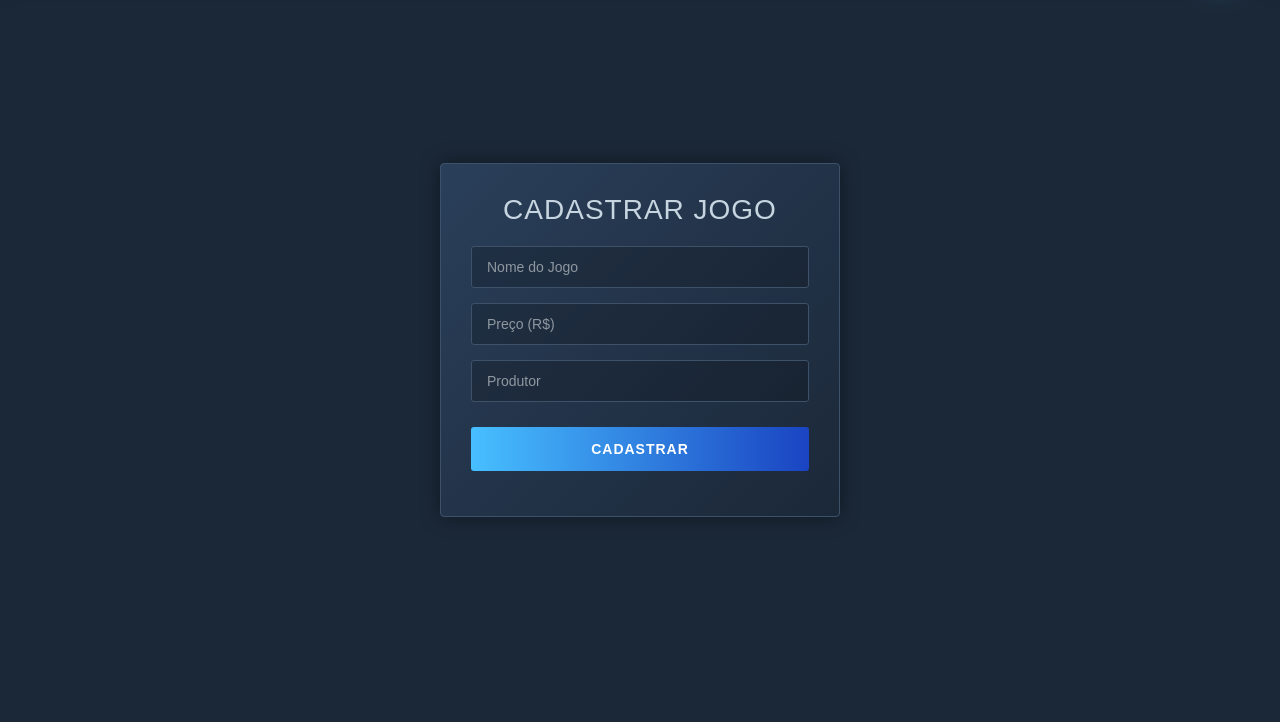
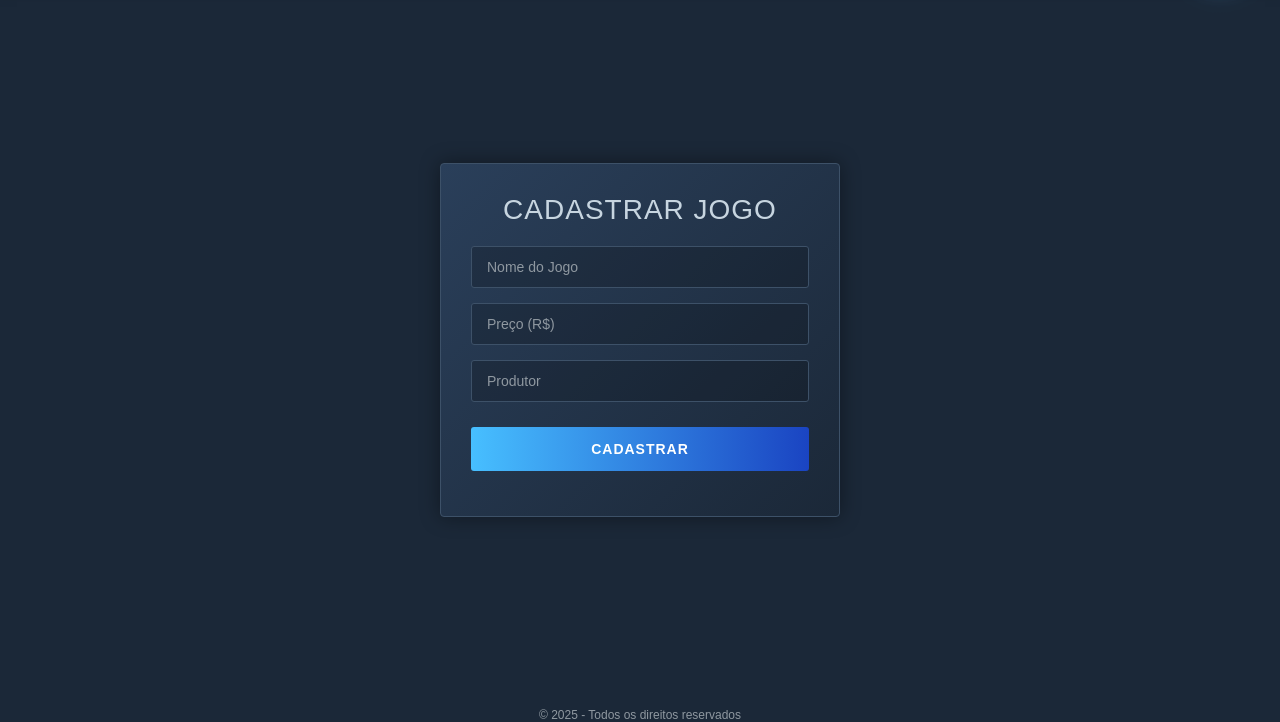
Before and after one commit to Elitinho123456/FrameWork_I_Trabalho_Loja-de-Jogos, a website: page src/cadastroJogos/cadastroJogos.html in a window 1280 px wide. Shown: the part 112-834 px from the top of the page. Before the commit the page ends 800 px from the top, so only its background shows below. Drawn offline with Linux system fonts and the light colour scheme.

Commit message:
Some Update

```diff
--- a/src/cadastroJogos/cadastroJogos.css
+++ b/src/cadastroJogos/cadastroJogos.css
@@ -268,11 +268,19 @@ form input[type="submit"]:hover {
     transform: scale(1.1);
 }
 
+footer {
+    margin-top: 20px;
+    text-align: center;
+    font-size: 12px;
+    color: #8f98a0;
+}
+
 @keyframes fadeIn {
     from {
         opacity: 0;
         transform: translateY(-10px);
     }
+
     to {
         opacity: 1;
         transform: translateY(0);
@@ -283,6 +291,7 @@ form input[type="submit"]:hover {
     0% {
         transform: rotate(0deg) scale(1);
     }
+
     100% {
         transform: rotate(360deg) scale(1.1);
     }
@@ -294,6 +303,7 @@ form input[type="submit"]:hover {
         transform: scale(1);
         box-shadow: 0 0 10px rgba(102, 192, 244, 0.5);
     }
+
     100% {
         transform: scale(1.05);
         box-shadow: 0 0 25px rgba(102, 192, 244, 0.8);
@@ -304,18 +314,20 @@ form input[type="submit"]:hover {
     0% {
         transform: rotate(0deg);
     }
+
     100% {
         transform: rotate(360deg);
     }
 }
 
 @keyframes hoverEffect {
-    0%, 100% {
-        filter: drop-shadow(0 0 15px rgba(102, 192, 244, 0.9))
-                drop-shadow(0 0 5px rgba(255, 255, 255, 0.7));
+
+    0%,
+    100% {
+        filter: drop-shadow(0 0 15px rgba(102, 192, 244, 0.9)) drop-shadow(0 0 5px rgba(255, 255, 255, 0.7));
     }
+
     50% {
-        filter: drop-shadow(0 0 20px rgba(102, 192, 244, 1))
-                drop-shadow(0 0 10px rgba(255, 255, 255, 0.9))
+        filter: drop-shadow(0 0 20px rgba(102, 192, 244, 1)) drop-shadow(0 0 10px rgba(255, 255, 255, 0.9))
     }
 }
--- a/src/cadastroJogos/cadastroJogos.html
+++ b/src/cadastroJogos/cadastroJogos.html
@@ -19,8 +19,7 @@
             <div class="menu-container">
 
                 <button class="botao_menu" type="button">
-                    <img src="../image/menu-burger.svg"
-                        alt="MENU" width="50px" height="50px">
+                    <img src="../image/menu-burger.svg" alt="MENU" width="50px" height="50px">
                 </button>
 
                 <div class="menu-opcoes">
@@ -31,14 +30,12 @@
                     </a>
 
                     <a href="../comprajogos/compra.html" class="opcao-menu">
-                        <img src="../image/shopping-cart.svg" alt="Jogos"
-                            class="menu-icone">
+                        <img src="../image/shopping-cart.svg" alt="Jogos" class="menu-icone">
                         <span>Jogos</span>
                     </a>
 
                     <a href="../outra-pagina2/index.html" class="opcao-menu">
-                        <img src="../image/apps.svg" alt="Biblioteca"
-                            class="menu-icone">
+                        <img src="../image/apps.svg" alt="Biblioteca" class="menu-icone">
                         <span>Biblioteca</span>
                     </a>
 
@@ -63,6 +60,9 @@
             <input type="submit" value="Cadastrar">
         </form>
     </div>
+    <footer>
+        © 2025 - Todos os direitos reservados
+    </footer>
 </body>
 
 </html>
```
Also changed, not shown: src/copyRights/copyRight.html (+1 -1 lines).
